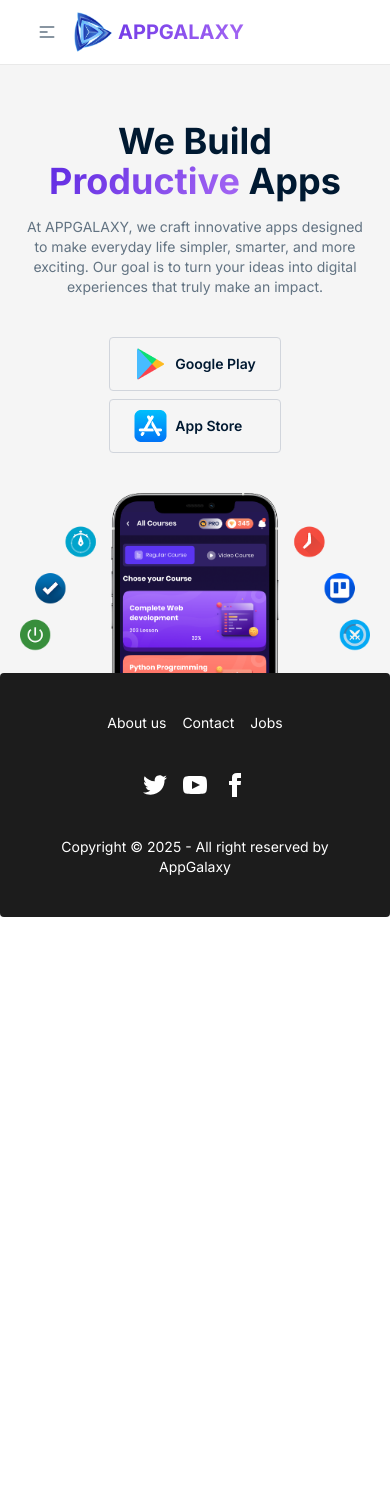
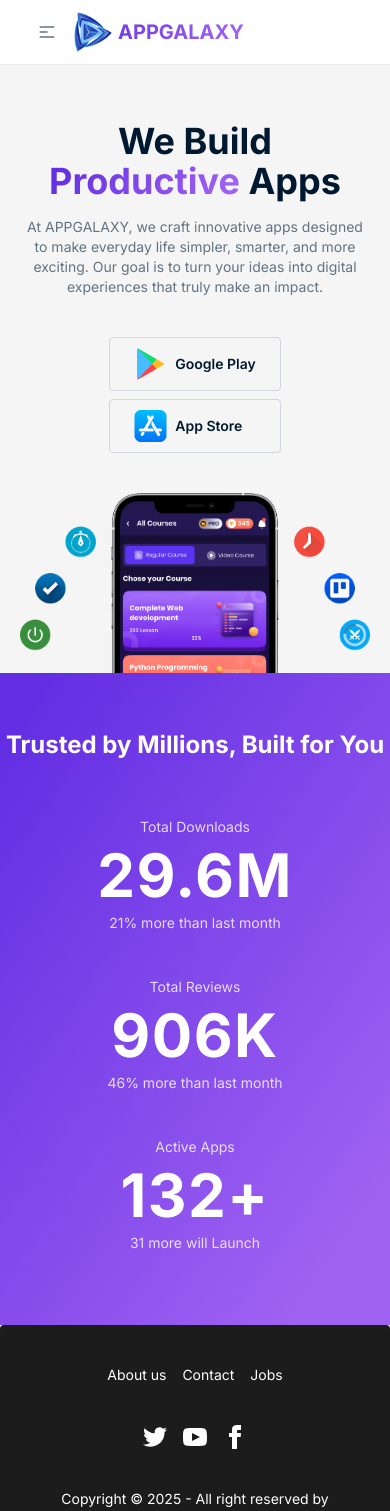
Before and after one commit to sagormajomder/app-galaxy, a React (Vite) app: page / in a window 390 px wide. Shown: the top 1511 px of the page. Before the commit the page ends 917 px from the top, so only its background shows below. Built offline with nearby package versions, Linux system fonts and the light colour scheme.

Commit message:
Add State Section with Responsive

```diff
--- a/src/index.css
+++ b/src/index.css
@@ -35,7 +35,7 @@
 }
 
 @utility heading-2 {
-  @apply text-heading text-4xl font-bold;
+  @apply text-heading text-2xl font-bold sm:text-4xl;
 }
 @utility heading-3 {
   @apply text-heading text-3xl font-bold;
--- a/src/pages/HomePage.jsx
+++ b/src/pages/HomePage.jsx
@@ -56,6 +56,33 @@ export default function HomePage() {
           </figure>
         </section>
       </Container>
+      {/* State Section */}
+      <section className="bg-gradient-primary space-y-10 py-14 text-center text-white">
+        <h2 className="heading-2 text-white">
+          Trusted by Millions, Built for You
+        </h2>
+        {/* States */}
+        <div className="mx-auto flex max-w-[51.25rem] flex-col justify-between gap-3 sm:flex-row sm:gap-0">
+          {/* state 1 */}
+          <div className="space-y-2 p-4 sm:space-y-4">
+            <p className="opacity-80">Total Downloads</p>
+            <p className="text-6xl font-bold tracking-wide">29.6M</p>
+            <p className="opacity-80">21% more than last month</p>
+          </div>
+          {/* state 2 */}
+          <div className="space-y-2 p-4 sm:space-y-4">
+            <p className="opacity-80">Total Reviews</p>
+            <p className="text-6xl font-bold tracking-wide">906K</p>
+            <p className="opacity-80">46% more than last month</p>
+          </div>
+          {/* state 3 */}
+          <div className="space-y-2 p-4 sm:space-y-4">
+            <p className="opacity-80">Active Apps</p>
+            <p className="text-6xl font-bold tracking-wide">132+</p>
+            <p className="opacity-80">31 more will Launch</p>
+          </div>
+        </div>
+      </section>
     </>
   );
 }
```
